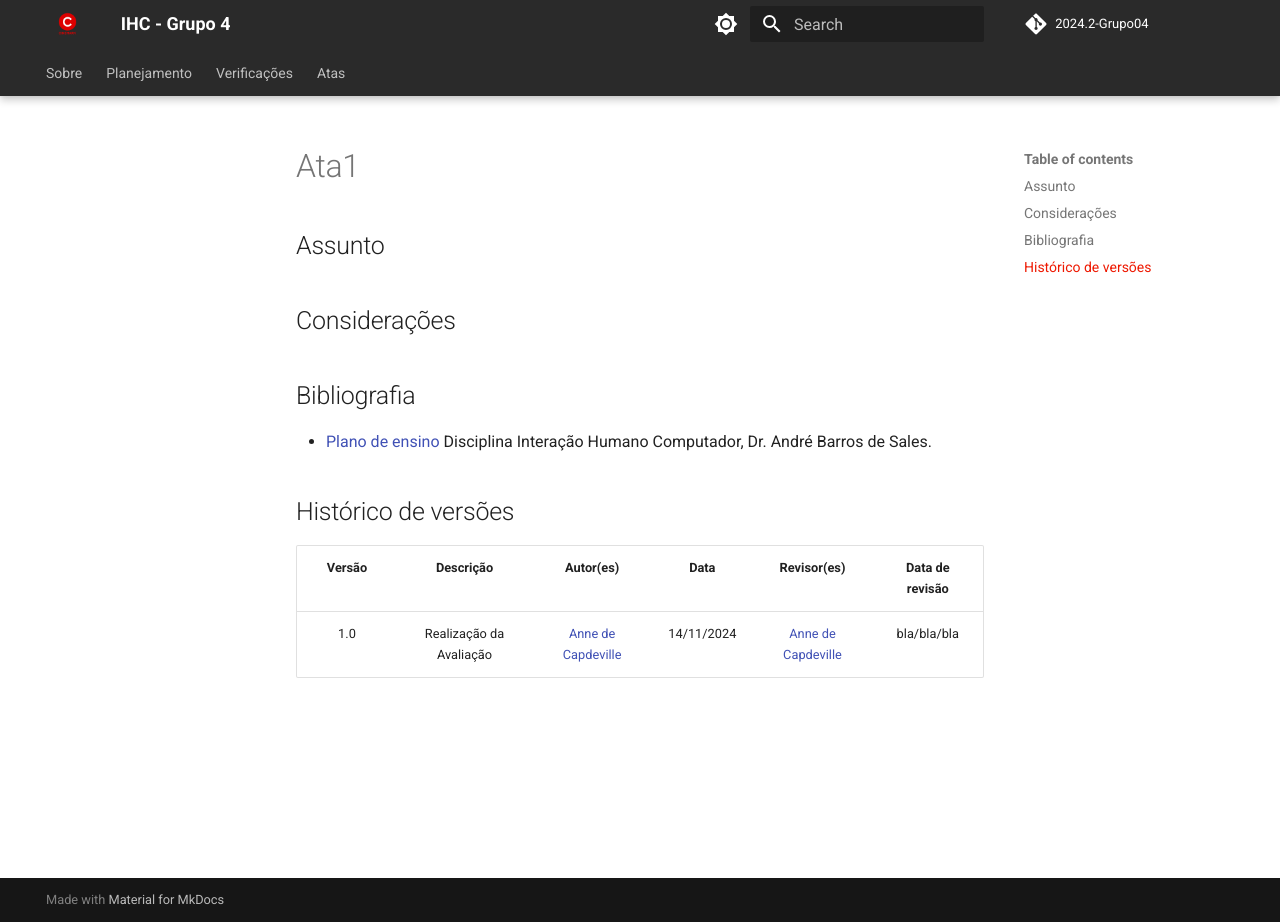
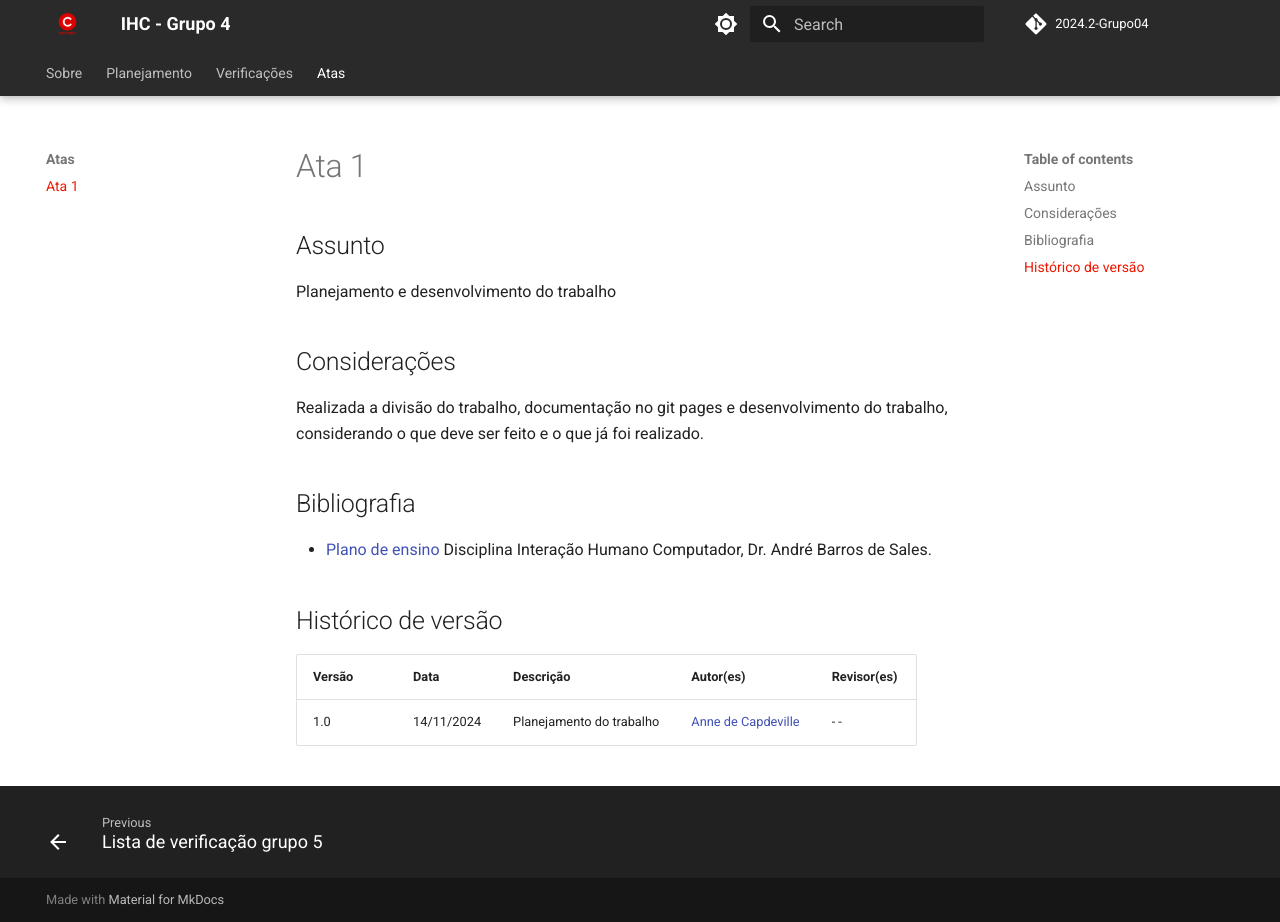
Before and after one commit to Interacao-Humano-Computador/2024.2-Grupo04, an MkDocs documentation site: the page built from docs/Atas/ata1.md, in a window 1280 px wide and 922 px high. Built offline with MkDocs 1.6.1 and Material for MkDocs 9.7.7, drawn with Linux system fonts in a browser that asks for light colours; comment, search, counter and statistics services are not loaded.

Commit message:
Correção ata1, criação site-escolhido, correção index

```diff
--- a/docs/Atas/ata1.md
+++ b/docs/Atas/ata1.md
@@ -1,15 +1,16 @@
 ## Assunto
-
+Planejamento e desenvolvimento do trabalho
 
 ## Considerações
-
+Realizada a divisão do trabalho, documentação no git pages e desenvolvimento do trabalho, considerando o que deve ser feito e o que já foi realizado.
 
 ## Bibliografia
 
 - [Plano de ensino](https://aprender3.unb.br/pluginfile.php/2972625/mod_resource/content/56/Plano_de_Ensino%20FIHC%20022024%20Turma%2001%20v1.pdf) Disciplina Interação Humano Computador, Dr. André Barros de Sales.
 
-## Histórico de versões
 
-| Versão |     Descrição     |     Autor(es)    |    Data   |      Revisor(es)     |      Data de revisão    |
-| :----: | :---------------: | :--------------: | :-------: | :------------------: | :---------------------: |
-|  1.0   | Realização da Avaliação | [Anne de Capdeville](https://github.com/nanecapde) | 14/11/2024 | [Anne de Capdeville](https://github.com/nanecapde) | bla/bla/bla |
+## Histórico de versão
+
+| Versão | Data       | Descrição                                   | Autor(es)                                     | Revisor(es)                                  |
+| ------ | ---------- | ------------------------------------------- | --------------------------------------------- | -------------------------------------------- |
+| 1.0    | 14/11/2024 | Planejamento do trabalho             | [Anne de Capdeville](https://github.com/nanecapde)    | - -                                          |
--- a/mkdocs.yml
+++ b/mkdocs.yml
@@ -9,6 +9,7 @@ nav:
   - Planejamento:
     - "Cronograma": planejamento/cronograma.md
     - "Sites Avaliados": planejamento/sites-avaliados.md
+    - "Site Escolhido" : planejamento/site-escolhido.md
     - "Ferramentas": planejamento/ferramentas.md
   - "Verificações":
     - "Entrega 1":
@@ -16,7 +17,7 @@ nav:
       - "Lista de verificação grupo 5": avaliacoes/entrega1/avaliacao+1.md
 
   - "Atas":
-    - "Ata 1": atas/ata1.md
+    - "Ata 1": Atas/ata1.md
 
 theme:
   name: material
```
Also changed, not shown: docs/index.md (+7 -17 lines), docs/planejamento/site-escolhido.md (added, +20 -0 lines), docs/planejamento/sites-avaliados.md (+2 -0 lines).
